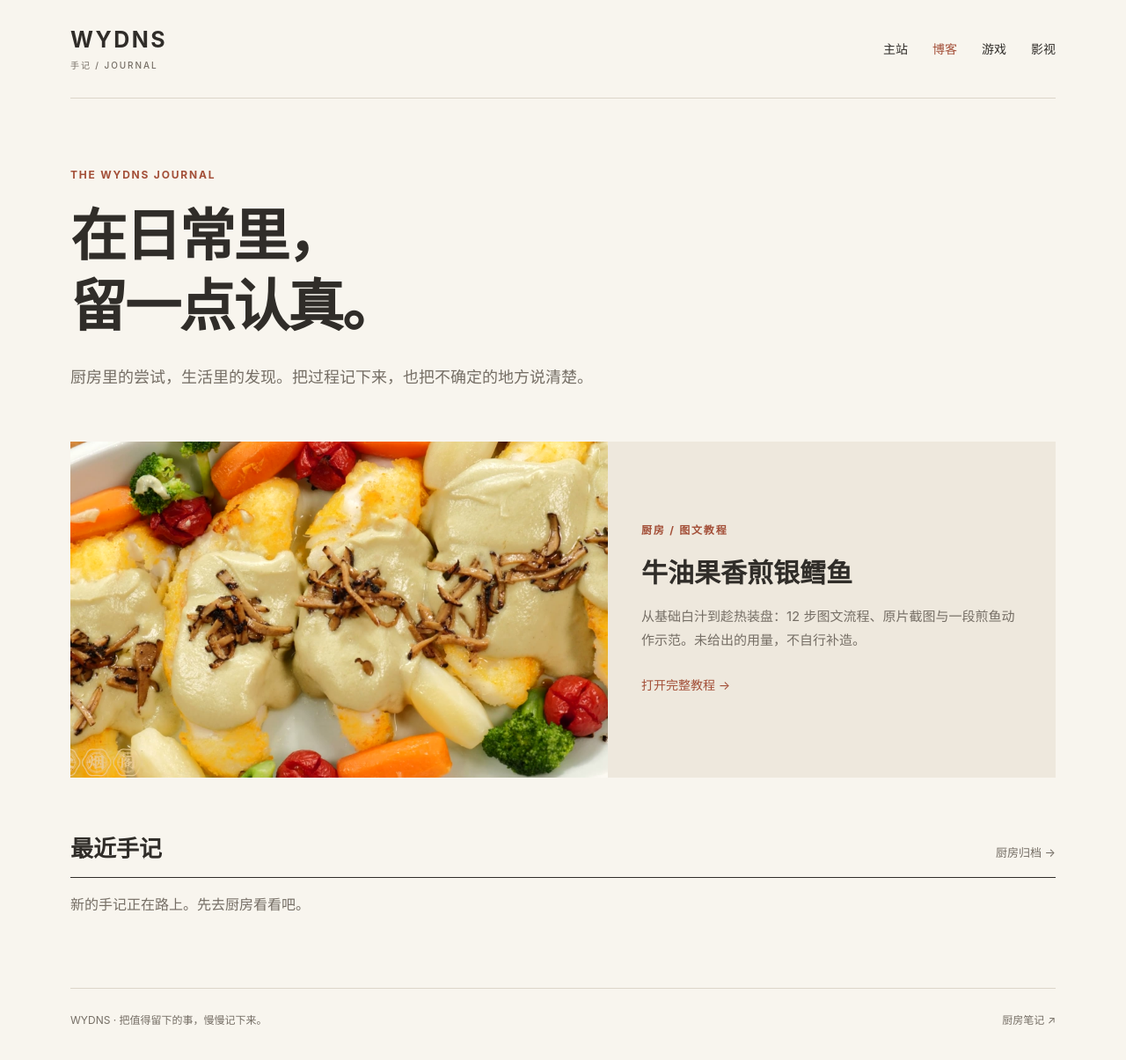
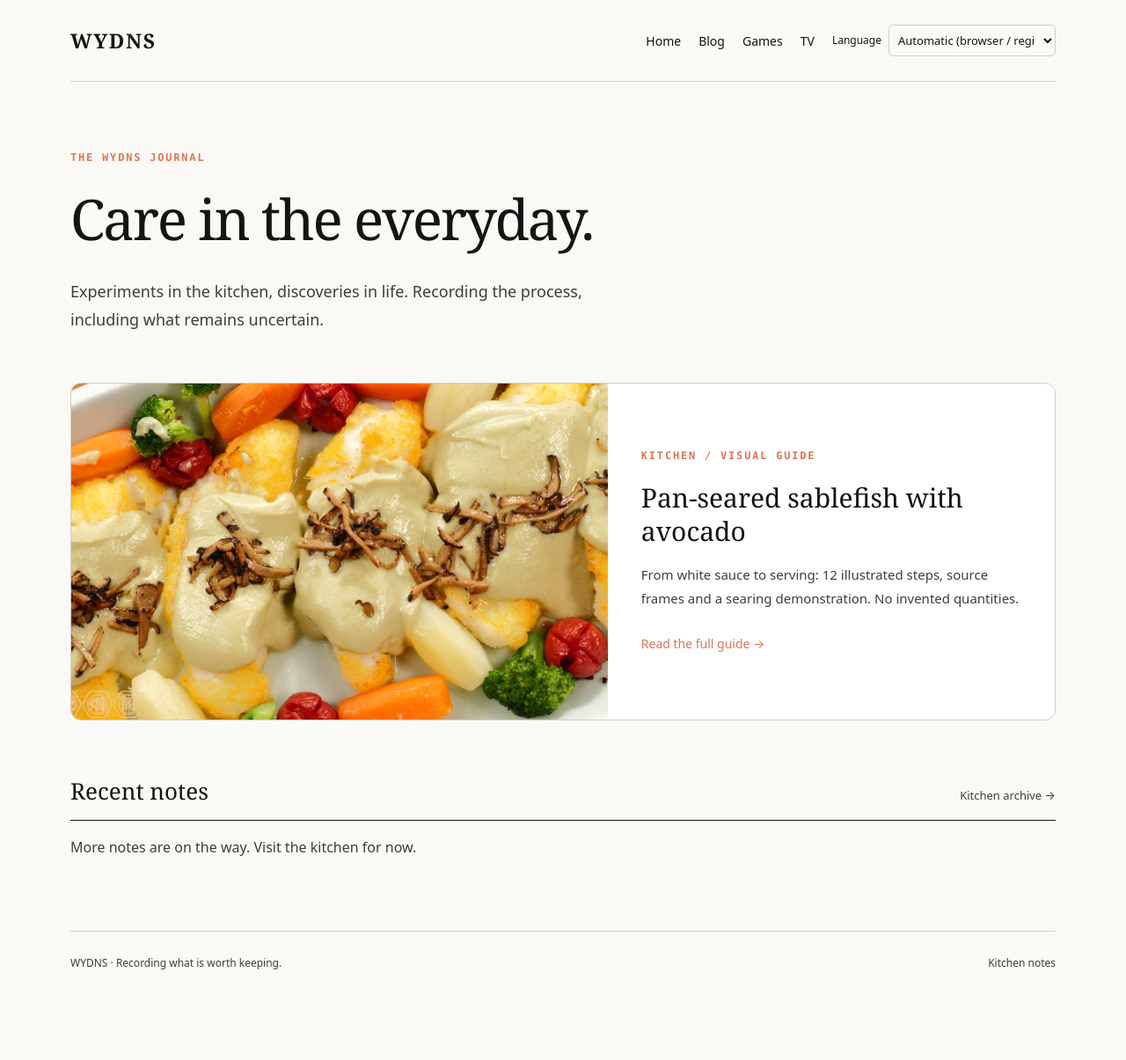
Before and after one commit to TIMWUXIPA/blog, a Jekyll site: the page built from index.html, in a window 1280 px wide. Shown: the whole page at 88% size. Built offline with Jekyll 4.4.1, drawn with Linux system fonts in a browser that asks for light colours; after the commit the page ends 1140 px from its top, so only the background shows below that.

Commit message:
Unify WYDNS theme and add eight-language interface

```diff
--- a/_layouts/default.html
+++ b/_layouts/default.html
@@ -3,24 +3,16 @@
 <head>
   <meta charset="utf-8">
   <meta name="viewport" content="width=device-width, initial-scale=1">
-  <title>{% if page.title %}{{ page.title | escape }} · {% endif %}{{ site.title }}</title>
+  <title data-title-i18n="blog">{% if page.title %}{{ page.title | escape }} · {% endif %}{{ site.title }}</title>
   <meta name="description" content="{{ page.description | default: site.description | escape }}">
   <link rel="canonical" href="{{ page.url | absolute_url }}">
   <link rel="stylesheet" href="{{ '/assets/css/style.css' | relative_url }}">
   {% if page.noindex %}<meta name="robots" content="noindex,follow">{% endif %}
-</head>
+<link rel="stylesheet" href="/assets/shared/wydns.css"><script defer src="/assets/shared/wydns.js"></script></head>
 <body>
-<a class="skip" href="#main">跳至正文</a>
-<header class="masthead wrap">
-  <a class="brand" href="{{ '/' | relative_url }}" aria-label="WYDNS 博客首页">WYDNS<span>手记 / JOURNAL</span></a>
-  <nav aria-label="站点导航">
-    <a href="https://wydns.dpdns.org">主站</a>
-    <a href="https://blog.wydns.dpdns.org" aria-current="page">博客</a>
-    <a href="https://game.wydns.dpdns.org">游戏</a>
-    <a href="https://tv.wydns.dpdns.org">影视</a>
-  </nav>
-</header>
+<a class="skip" href="#main"><span data-i18n="skip">跳至正文</span></a>
+<header class="wy-header"><a class="wy-brand" href="https://wydns.dpdns.org/">WYDNS</a><nav aria-label="WYDNS"><a data-i18n="home" href="https://wydns.dpdns.org/">主站</a><a data-i18n="blog" href="https://blog.wydns.dpdns.org/">博客</a><a data-i18n="games" href="https://game.wydns.dpdns.org/">游戏</a><a href="https://tv.wydns.dpdns.org/">TV</a><label class="wy-language"><span data-i18n="language">语言</span><select data-language aria-label="语言"><option value="auto">自动（浏览器 / 地区）</option><option value="zh-CN">简体中文</option><option value="zh-TW">繁體中文</option><option value="en">English</option><option value="ja">日本語</option><option value="ko">한국어</option><option value="es">Español</option><option value="fr">Français</option><option value="de">Deutsch</option></select></label></nav></header>
 <main id="main" class="wrap">{{ content }}</main>
-<footer class="site-footer wrap"><span>WYDNS · 把值得留下的事，慢慢记下来。</span><a href="{{ '/cook/' | relative_url }}">厨房笔记 ↗</a></footer>
+<footer class="site-footer wrap"><span><span data-i18n="journalfooter">WYDNS · 把值得留下的事，慢慢记下来。</span></span><a href="{{ '/cook/' | relative_url }}"><span data-i18n="kitchen">厨房笔记</span></a></footer>
 </body>
 </html>
--- a/_layouts/post.html
+++ b/_layouts/post.html
@@ -8,5 +8,5 @@ layout: default
     {% if page.description %}<p class="lede">{{ page.description | escape }}</p>{% endif %}
   </header>
   <div class="prose">{{ content }}</div>
-  <a class="back" href="{{ '/' | relative_url }}">← 返回全部手记</a>
+  <a class="back" href="{{ '/' | relative_url }}"><span data-i18n="backnotes">← 返回全部手记</span></a>
 </article>
--- /dev/null
+++ b/assets/shared/wydns.css
@@ -0,0 +1,20 @@
+/* Shared WYDNS shell. Board layout and tutorial content remain independent. */
+:root{--ivory:#FAF9F5;--white:#FFFFFF;--slate:#141413;--clay:#D97757;--olive:#788C5D;--oat:#E3DACC;--gray-150:#F0EEE6;--gray-300:#D1CFC5;--gray-500:#87867F;--gray-700:#3D3D3A;--paper:var(--ivory);--ink:var(--slate);--muted:var(--gray-700);--accent:var(--clay);--line:var(--gray-300);--panel:var(--white);--serif:ui-serif,Georgia,"Times New Roman",serif;--sans:system-ui,-apple-system,"Segoe UI",sans-serif;--mono:ui-monospace,Menlo,monospace}
+body{background:var(--ivory);color:var(--slate);font-family:var(--sans)}
+.wy-header{box-sizing:border-box;display:flex;align-items:center;justify-content:space-between;gap:24px;max-width:1120px;width:calc(100% - 64px);margin:0 auto;padding:28px 0;border-bottom:1px solid var(--gray-300);font:14px/1.5 var(--sans);color:var(--slate)}
+.wy-header .wy-brand{font:700 23px var(--serif);letter-spacing:.07em;text-decoration:none;color:var(--slate)}
+.wy-header nav{display:flex;flex-wrap:wrap;align-items:center;gap:20px;padding:0;font:14px/1.5 var(--sans)}
+.wy-header a{color:inherit;text-decoration:none}.wy-header a:hover{color:var(--clay)}
+.wy-language{display:flex;align-items:center;gap:8px;font-size:12px}.wy-language select{max-width:190px;min-height:36px;border:1px solid var(--gray-300);border-radius:6px;background:var(--ivory);color:var(--slate);font:13px var(--sans);padding:6px}
+.wy-header a:focus-visible,.wy-header select:focus-visible{outline:3px solid var(--clay);outline-offset:4px}
+.wy-notice{max-width:1056px;margin:24px auto 0;padding:14px 20px;border-left:3px solid var(--clay);background:var(--gray-150);font:14px/1.6 var(--sans);color:var(--gray-700)}
+h1,h2,h3{font-family:var(--serif);font-weight:500}.eyebrow{font-family:var(--mono)}
+.feature,.game-card{background:var(--white);border:1px solid var(--gray-300);border-radius:12px;overflow:hidden}.tile-art{background:var(--oat)}
+@media(max-width:700px){.wy-header{width:calc(100% - 40px);padding:22px 0;align-items:flex-start;flex-direction:column;gap:16px}.wy-header nav{gap:14px;max-width:100%}.wy-language{flex-wrap:wrap}.wy-language select{max-width:170px}.wy-notice{margin:20px 20px 0}.deck{position:static;margin-top:24px}.section-heading{flex-wrap:wrap;gap:12px}.game-meta{flex-wrap:wrap}}
+@media(prefers-reduced-motion:reduce){html{scroll-behavior:auto}*{transition:none!important}}
+
+/* Reset tutorial's broad header styling inside the shared shell. */
+.wy-header{background:transparent;border-radius:0;overflow:visible;grid-template-columns:none;color:var(--slate)}
+.wy-header nav{margin:0;border:0}.wy-header .wy-language{color:var(--slate)}
+
+.deck{position:static;max-width:620px;margin-top:24px;line-height:1.7}.intro h1{max-width:900px}
--- a/cook/index.html
+++ b/cook/index.html
@@ -3,5 +3,5 @@ layout: default
 title: 厨房笔记
 description: "一步一步，记录厨房里的实践。"
 ---
-<section class="intro compact"><p class="eyebrow">IN THE KITCHEN</p><h1>厨房笔记</h1><p class="lede">先读完整流程，再动火。保留来源与细节，不把猜测写成配方。</p></section>
-<section class="feature"><a class="feature-image" href="{{ '/cook/avocado-codfish-tutorial/' | relative_url }}"><img src="{{ '/cook/avocado-codfish-tutorial/evidence/steps/frame-930_000s.jpg' | relative_url }}" alt="牛油果香煎银鳕鱼装盘" width="960" height="540"></a><div class="feature-copy"><p class="eyebrow">12 步 / 图文与视频</p><h2><a href="{{ '/cook/avocado-codfish-tutorial/' | relative_url }}">牛油果香煎银鳕鱼</a></h2><p>原片复刻笔记，附食材依据、备菜顺序、易错点与安全提示。独立教程保留原有排版。</p><a class="text-link" href="{{ '/cook/avocado-codfish-tutorial/' | relative_url }}">阅读教程 →</a></div></section>
+<section class="intro compact"><p class="eyebrow">IN THE KITCHEN</p><h1 data-i18n="kitchen">厨房笔记</h1><p class="lede"><span data-i18n="kitchenlead">先读完整流程，再动火。保留来源与细节，不把猜测写成配方。</span></p></section>
+<section class="feature"><a class="feature-image" href="{{ '/cook/avocado-codfish-tutorial/' | relative_url }}"><img src="{{ '/cook/avocado-codfish-tutorial/evidence/steps/frame-930_000s.jpg' | relative_url }}" alt="牛油果香煎银鳕鱼装盘" width="960" height="540"></a><div class="feature-copy"><p class="eyebrow"><span data-i18n="stepslabel">12 步 / 图文与视频</span></p><h2><a href="{{ '/cook/avocado-codfish-tutorial/' | relative_url }}"><span data-i18n="cod">牛油果香煎银鳕鱼</span></a></h2><p><span data-i18n="archivedesc">原片复刻笔记，附食材依据、备菜顺序、易错点与安全提示。教程正文保留中文。</span></p><a class="text-link" href="{{ '/cook/avocado-codfish-tutorial/' | relative_url }}"><span data-i18n="openrecipe">打开完整教程 →</span></a></div></section>
--- a/index.html
+++ b/index.html
@@ -3,11 +3,11 @@ layout: default
 title: 手记
 description: "WYDNS 的厨房笔记与日常记录。"
 ---
-<section class="intro"><p class="eyebrow">THE WYDNS JOURNAL</p><h1>在日常里，<br>留一点认真。</h1><p class="lede">厨房里的尝试，生活里的发现。把过程记下来，也把不确定的地方说清楚。</p></section>
+<section class="intro"><p class="eyebrow">THE WYDNS JOURNAL</p><h1><span data-i18n="journalhero">在日常里，留一点认真。</span></h1><p class="lede"><span data-i18n="journallead">厨房里的尝试，生活里的发现。把过程记下来，也把不确定的地方说清楚。</span></p></section>
 <section class="feature" aria-labelledby="featured-title">
   <a class="feature-image" href="{{ '/cook/avocado-codfish-tutorial/' | relative_url }}"><img src="{{ '/cook/avocado-codfish-tutorial/evidence/steps/frame-930_000s.jpg' | relative_url }}" alt="牛油果白汁与香煎银鳕鱼的成品装盘" width="960" height="540"></a>
-  <div class="feature-copy"><p class="eyebrow">厨房 / 图文教程</p><h2 id="featured-title"><a href="{{ '/cook/avocado-codfish-tutorial/' | relative_url }}">牛油果香煎银鳕鱼</a></h2><p>从基础白汁到趁热装盘：12 步图文流程、原片截图与一段煎鱼动作示范。未给出的用量，不自行补造。</p><a class="text-link" href="{{ '/cook/avocado-codfish-tutorial/' | relative_url }}">打开完整教程 →</a></div>
+  <div class="feature-copy"><p class="eyebrow"><span data-i18n="featurelabel">厨房 / 图文教程</span></p><h2 id="featured-title"><a href="{{ '/cook/avocado-codfish-tutorial/' | relative_url }}"><span data-i18n="cod">牛油果香煎银鳕鱼</span></a></h2><p><span data-i18n="featuredesc">从基础白汁到趁热装盘：12 步图文流程、原片截图与一段煎鱼动作示范。未给出的用量，不自行补造。</span></p><a class="text-link" href="{{ '/cook/avocado-codfish-tutorial/' | relative_url }}"><span data-i18n="openrecipe">打开完整教程 →</span></a></div>
 </section>
-<section class="notes" aria-labelledby="notes-title"><div class="section-heading"><h2 id="notes-title">最近手记</h2><a href="{{ '/cook/' | relative_url }}">厨房归档 →</a></div>
-{% for post in site.posts %}<article class="note-row"><time datetime="{{ post.date | date_to_xmlschema }}">{{ post.date | date: '%Y.%m.%d' }}</time><div><h3><a href="{{ post.url | relative_url }}">{{ post.title | escape }}</a></h3><p>{{ post.description | default: post.excerpt | strip_html | truncate: 140 }}</p></div><span class="category">{{ post.category | default: '手记' }}</span></article>{% else %}<p class="empty">新的手记正在路上。先去厨房看看吧。</p>{% endfor %}
+<section class="notes" aria-labelledby="notes-title"><div class="section-heading"><h2 id="notes-title"><span data-i18n="recent">最近手记</span></h2><a href="{{ '/cook/' | relative_url }}"><span data-i18n="archive">厨房归档 →</span></a></div>
+{% for post in site.posts %}<article class="note-row"><time datetime="{{ post.date | date_to_xmlschema }}">{{ post.date | date: '%Y.%m.%d' }}</time><div><h3><a href="{{ post.url | relative_url }}">{{ post.title | escape }}</a></h3><p>{{ post.description | default: post.excerpt | strip_html | truncate: 140 }}</p></div><span class="category">{{ post.category | default: '手记' }}</span></article>{% else %}<p class="empty"><span data-i18n="empty">新的手记正在路上。先去厨房看看吧。</span></p>{% endfor %}
 </section>
```
Also changed, not shown: cook/avocado-codfish-tutorial/index.html (+1 -1 lines), assets/shared/wydns.js (added).
